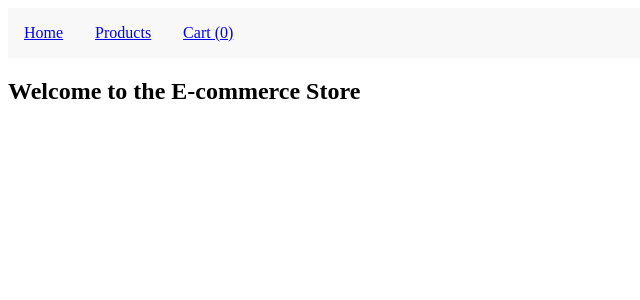
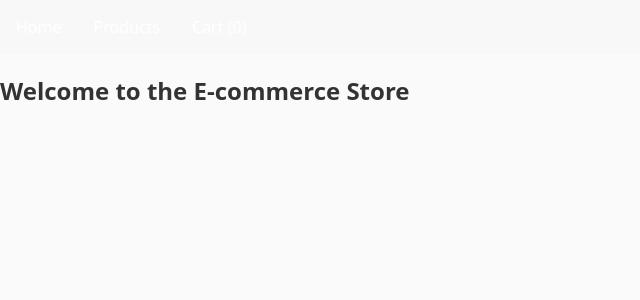
Before and after one commit to apg10/ecommerce_local, a React (Vite) app in the folder frontend/: page / in a window 1280 px wide. Shown: the top 300 px of the page, without its empty margins (0-640 px from the left). Built offline with nearby package versions, Linux system fonts and the light colour scheme; no server answers.

Commit message:
Add global styles and import into main.jsx

```diff
--- a/frontend/src/main.jsx
+++ b/frontend/src/main.jsx
@@ -2,6 +2,7 @@ import React from 'react';
 import { createRoot } from 'react-dom/client';
 import App from './App';
 import { CartProvider } from './context/CartContext';
+import './styles.css';
 
 const container = document.getElementById('root');
 const root = createRoot(container);
--- /dev/null
+++ b/frontend/src/styles.css
@@ -0,0 +1,53 @@
+/* Global styles for the e-commerce frontend */
+
+body {
+  margin: 0;
+  font-family: system-ui, -apple-system, BlinkMacSystemFont, "Segoe UI", Roboto, Helvetica, Arial, sans-serif;
+  background: #fafafa;
+  color: #333;
+}
+
+nav {
+  background: #222;
+  color: #fff;
+  padding: 0.75rem 1rem;
+  display: flex;
+  align-items: center;
+  gap: 1rem;
+}
+
+nav a {
+  color: #fff;
+  text-decoration: none;
+}
+
+nav a:hover {
+  text-decoration: underline;
+}
+
+ul {
+  list-style: none;
+  padding: 0;
+}
+
+li {
+  margin-bottom: 0.5rem;
+}
+
+button {
+  background: #007bff;
+  color: #fff;
+  border: none;
+  padding: 0.25rem 0.5rem;
+  cursor: pointer;
+  border-radius: 4px;
+}
+
+button:hover {
+  background: #0056b3;
+}
+
+/* Simple container for page content */
+main {
+  padding: 1rem;
+}
```
